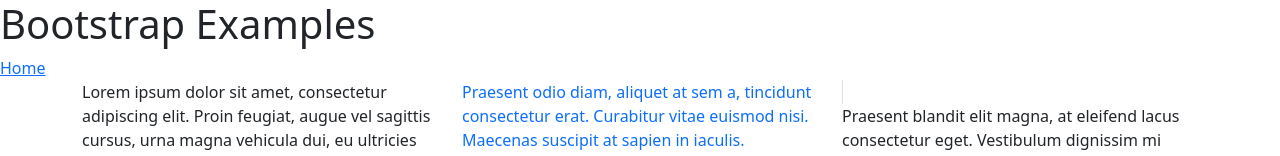
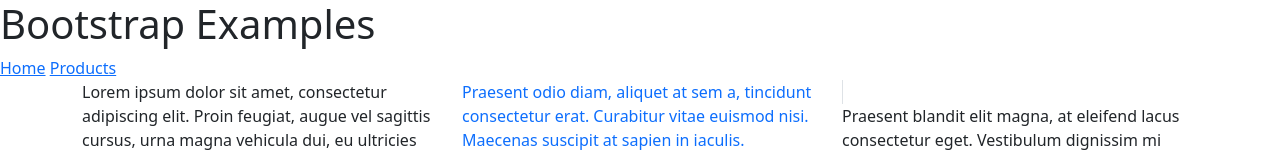
Before and after one commit to DeshondaHolmes/bootstrap-examples, a plain HTML site: page index.html in a window 1280 px wide. Shown: the top 156 px of the page. Drawn offline with nearby package versions, Linux system fonts and the light colour scheme.

Commit message:
Add slideshow.html images

```diff
--- a/index.html
+++ b/index.html
@@ -16,6 +16,7 @@
 
   <nav>
     <a href="index.html">Home</a>
+    <a href="slideshow.html">Products</a>
   </nav>
   <main>
     <div class="container">
```
Also changed, not shown: images/butterfliesingroup.jfif (added), images/butterflyonflower.jfif (added), images/butterflyonpinkflower.jfif (added), images/butterflyonpinkfuzzyflower.jfif (added), slideshow.html (added).
